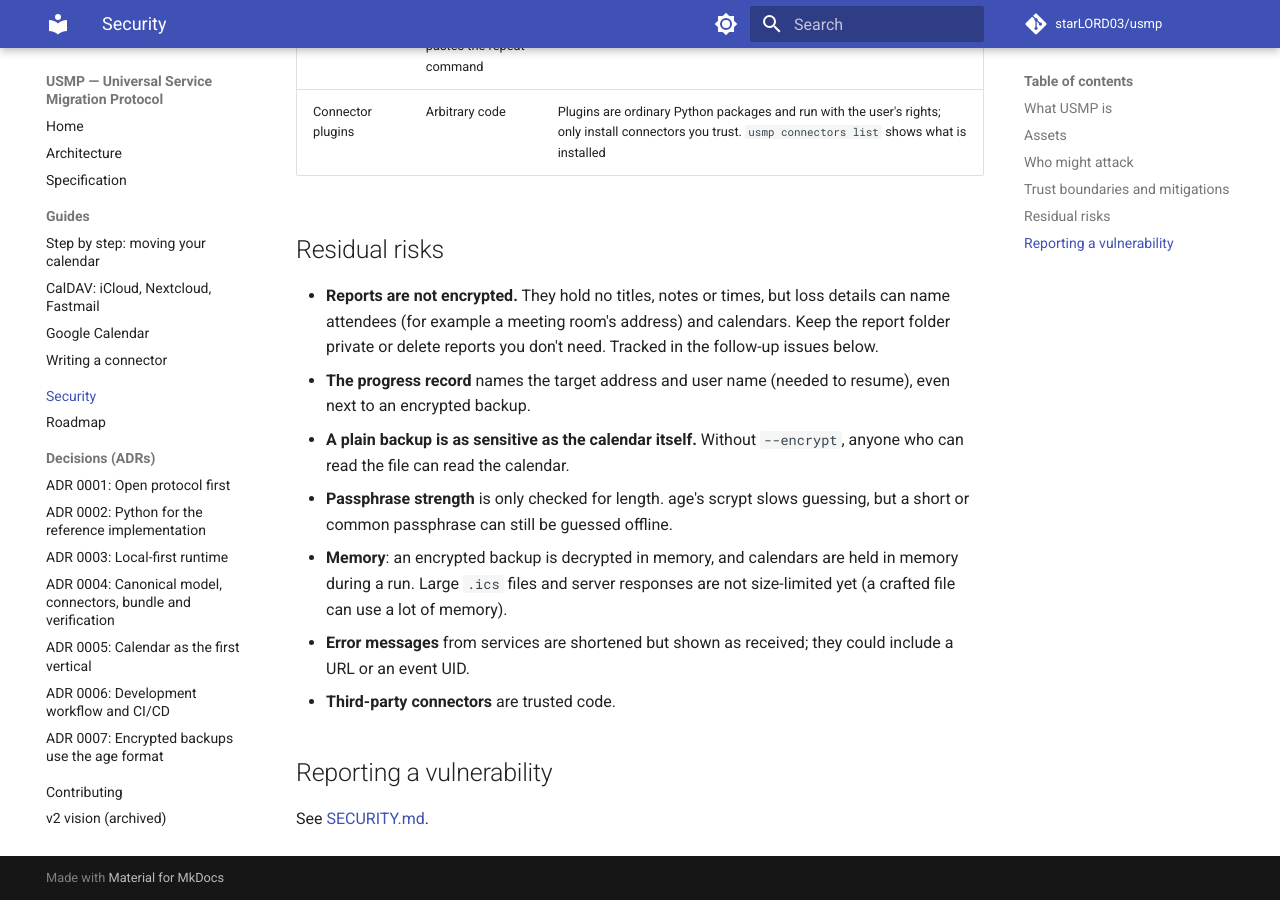
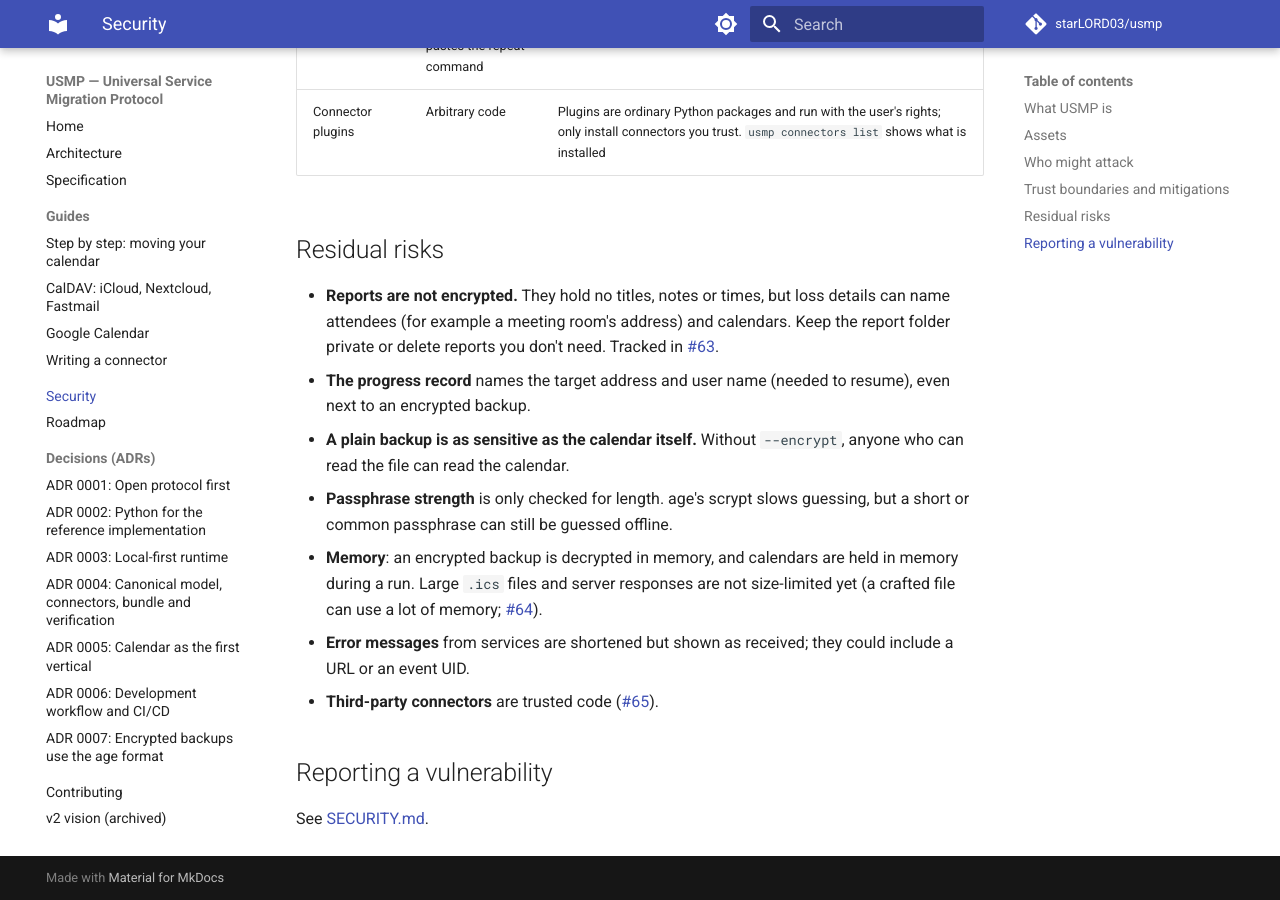
Before and after one commit to starLORD03/usmp, an MkDocs documentation site: the page built from docs/security/threat-model.md, in a window 1280 px wide and 900 px high, scrolled down 2405 px. Built offline with MkDocs 1.6.1 and Material for MkDocs 9.7.7, drawn with Linux system fonts in a browser that asks for light colours; comment, search, counter and statistics services are not loaded.

Commit message:
docs(security): link the follow-up issues from the threat model
Co-Authored-By: Claude Opus 5.5 <noreply@anthropic.com>

```diff
--- a/docs/security/threat-model.md
+++ b/docs/security/threat-model.md
@@ -53,7 +53,7 @@ operating system, and the providers themselves (Google, Apple…).
 
 - **Reports are not encrypted.** They hold no titles, notes or times, but loss details can name
   attendees (for example a meeting room's address) and calendars. Keep the report folder private
-  or delete reports you don't need. Tracked in the follow-up issues below.
+  or delete reports you don't need. Tracked in [#63](https://github.com/starLORD03/usmp/issues/63).
 - **The progress record** names the target address and user name (needed to resume), even next to
   an encrypted backup.
 - **A plain backup is as sensitive as the calendar itself.** Without `--encrypt`, anyone who can
@@ -62,10 +62,10 @@ operating system, and the providers themselves (Google, Apple…).
   common passphrase can still be guessed offline.
 - **Memory**: an encrypted backup is decrypted in memory, and calendars are held in memory during a
   run. Large `.ics` files and server responses are not size-limited yet (a crafted file can use
-  a lot of memory).
+  a lot of memory; [#64](https://github.com/starLORD03/usmp/issues/64)).
 - **Error messages** from services are shortened but shown as received; they could include a URL
   or an event UID.
-- **Third-party connectors** are trusted code.
+- **Third-party connectors** are trusted code ([#65](https://github.com/starLORD03/usmp/issues/65)).
 
 ## Reporting a vulnerability
 
```
